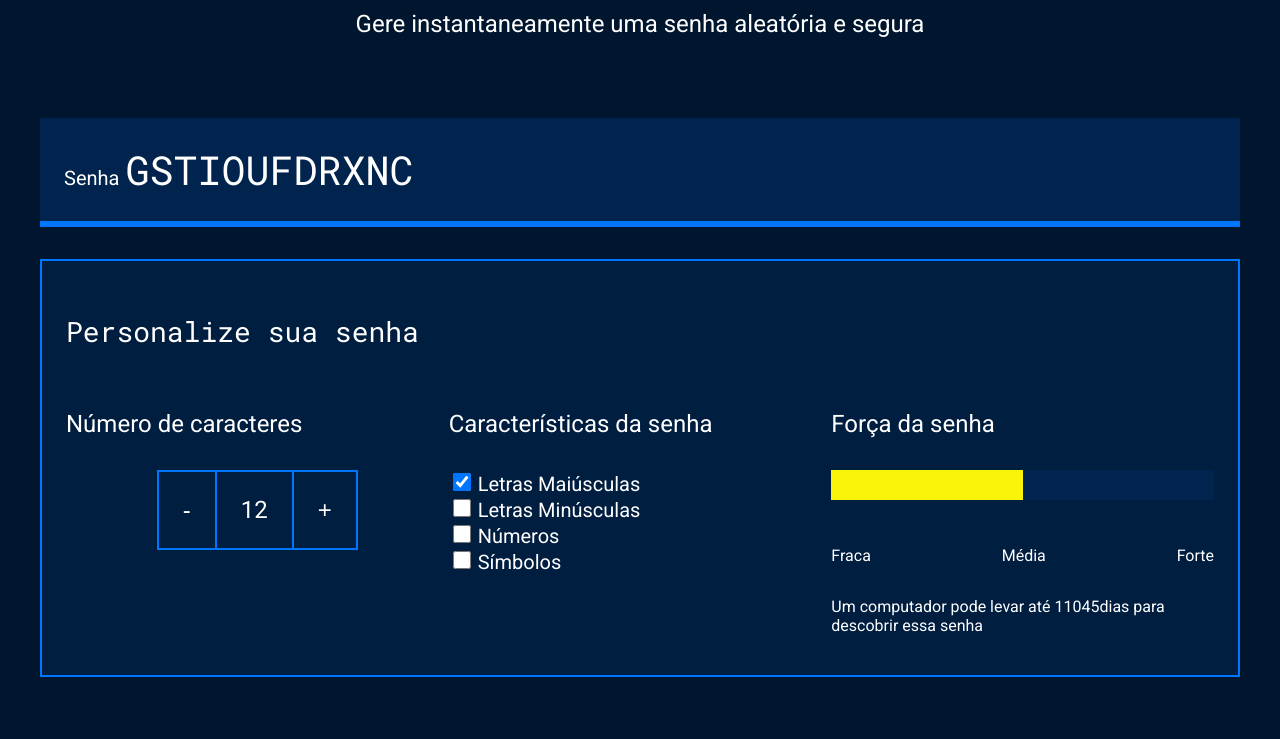
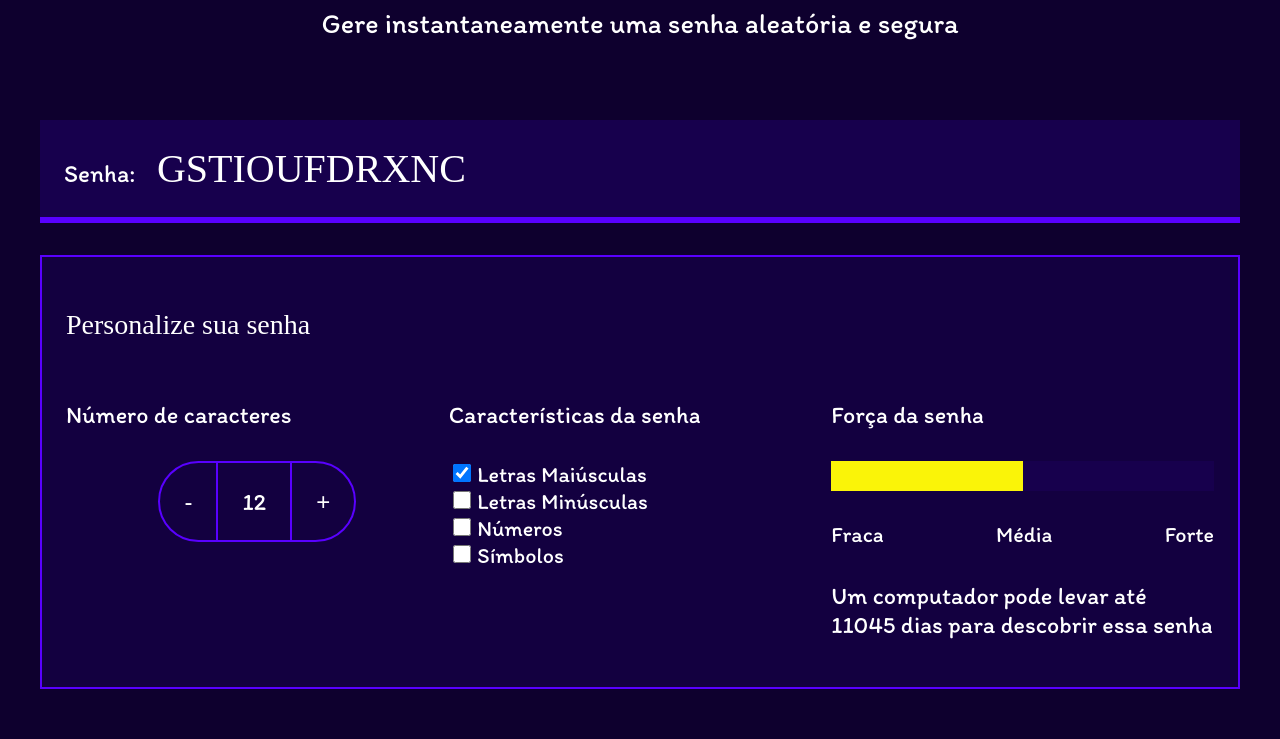
Before and after one commit to Marianagnann/Senhas, a plain HTML site: page index.html in a window 1280 px wide. Shown: the part 185-924 px from the top of the page. Drawn offline with Linux system fonts and the light colour scheme; a web font is replaced by a local one.

Commit message:
modificações

```diff
--- a/index.html
+++ b/index.html
@@ -16,7 +16,7 @@
             <h3 class="titulo-secundario">Gere instantaneamente uma senha aleatória e segura</h3>
         </div>
         <div class="conteudo-senha">
-            <label for="senha">Senha</label>
+            <label for="Senha">Senha:</label>
             <input name="senha" type="text" id="campo-senha" readonly>
         </div>
         <div class="parametro">
--- a/main.js
+++ b/main.js
@@ -8,7 +8,7 @@ const checkbox = document.querySelectorAll('.checkbox');
 const letrasMaiusculas = 'ABCDEFGHIJKLMNOPQRSTUVXYWZ';
 const letrasMinusculas = 'abcdefghijklmnopqrstuvwxyz';
 const numeros = '0123456789';
-const simbolos = '!@#$%*?';
+const simbolos = '!@#$%*?§]£}&';
 const forcaSenha = document.querySelector('.forca');
 
 botoes[0].onclick = diminuiTamanho;
@@ -73,5 +73,7 @@ function classificaSenha(tamanhoAlfabeto){
         forcaSenha.classList.add('fraca');
     }
     const valorEntropia = document.querySelector('.entropia');
-    valorEntropia.textContent = "Um computador pode levar até " + Math.floor(2**entropia/(100e6*60*60*24)) + "dias para descobrir essa senha";
+    valorEntropia.textContent = "Um computador pode levar até " + Math.floor(2**entropia/(100e6*60*60*24)) + " dias para descobrir essa senha";
+    valorEntropia.style.fontSize = "24px";
+
 }
--- a/style.css
+++ b/style.css
@@ -1,13 +1,16 @@
 @import url('https://fonts.googleapis.com/css2?family=Roboto&family=Roboto+Mono&display=swap');
+
+@import url('https://fonts.googleapis.com/css2?family=Itim&family=WDXL+Lubrifont+SC&display=swap');
+
 
 :root {
     --branco: white;
-    --cor-de-fundo: #00162E;
-    --fundo-senha: #00244D;
-    --fundo-texto: #001E40;
-    --borda: #0075FF;
-    --roboto: 'Roboto', sans-serif;
-    --roboto-mono: 'Roboto Mono', monospace;
+    --cor-de-fundo: #0e002e;
+    --fundo-senha: #17004d;
+    --fundo-texto: #130040;
+    --borda: #5900ff;
+    --roboto: 'Itim';
+    --roboto-mono: 'WDXL Lubrifont';
 }
 
 * {
@@ -26,7 +29,7 @@ body {
 }
 
 .titulo-secundario {
-    font-size: 24px;
+    font-size: 28px;
 }
 
 .conteudo-titulo {
@@ -39,6 +42,11 @@ body {
     background: var(--fundo-senha);
     padding: 24px;
     border-bottom: 6px solid var(--borda);
+}
+
+label[for="Senha"]{
+    font-size: 25px;
+    margin-right: 1rem;
 }
 
 #campo-senha {
@@ -101,6 +109,14 @@ body {
     cursor: pointer;
 }
 
+.parametro-senha__botao:first-child{
+    border-radius: 60px 0 0 60px;
+}
+
+.parametro-senha__botao:last-child{
+    border-radius: 0 60px 60px 0;
+}
+
 .parametro-senha__texto {
     padding: 24px;
     border-top: 2px solid var(--borda);
@@ -110,7 +126,7 @@ body {
 }
 
 label{
-    font-size: 20px;
+    font-size: 22px;
 }
 
 .checkbox{
@@ -147,8 +163,11 @@ label{
 }
 
 .parametro-senha-textos{
+    font-size: 22px;
     display: flex;
     justify-content: space-between;
+    margin-top: -1.4rem;
+    margin-bottom: -0.8rem;
 }
 
 @media screen and (min-width: 768px) {
```
